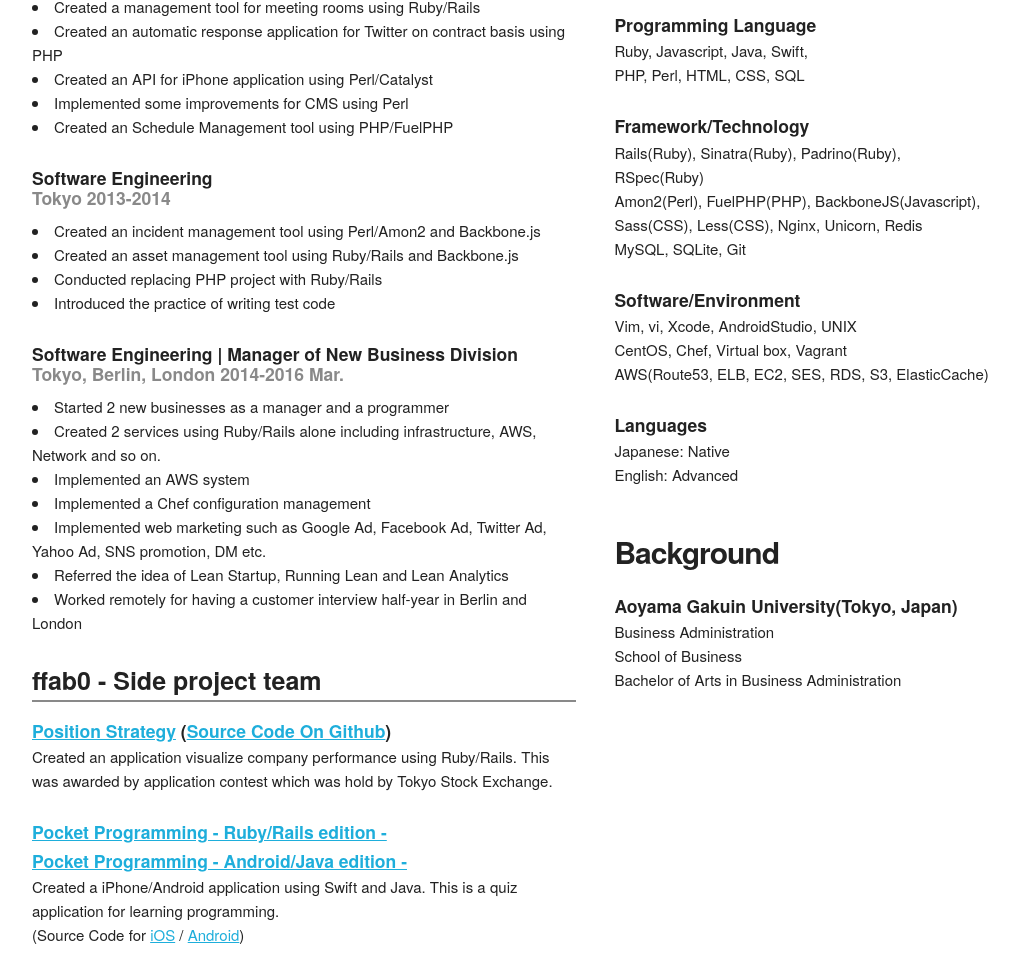
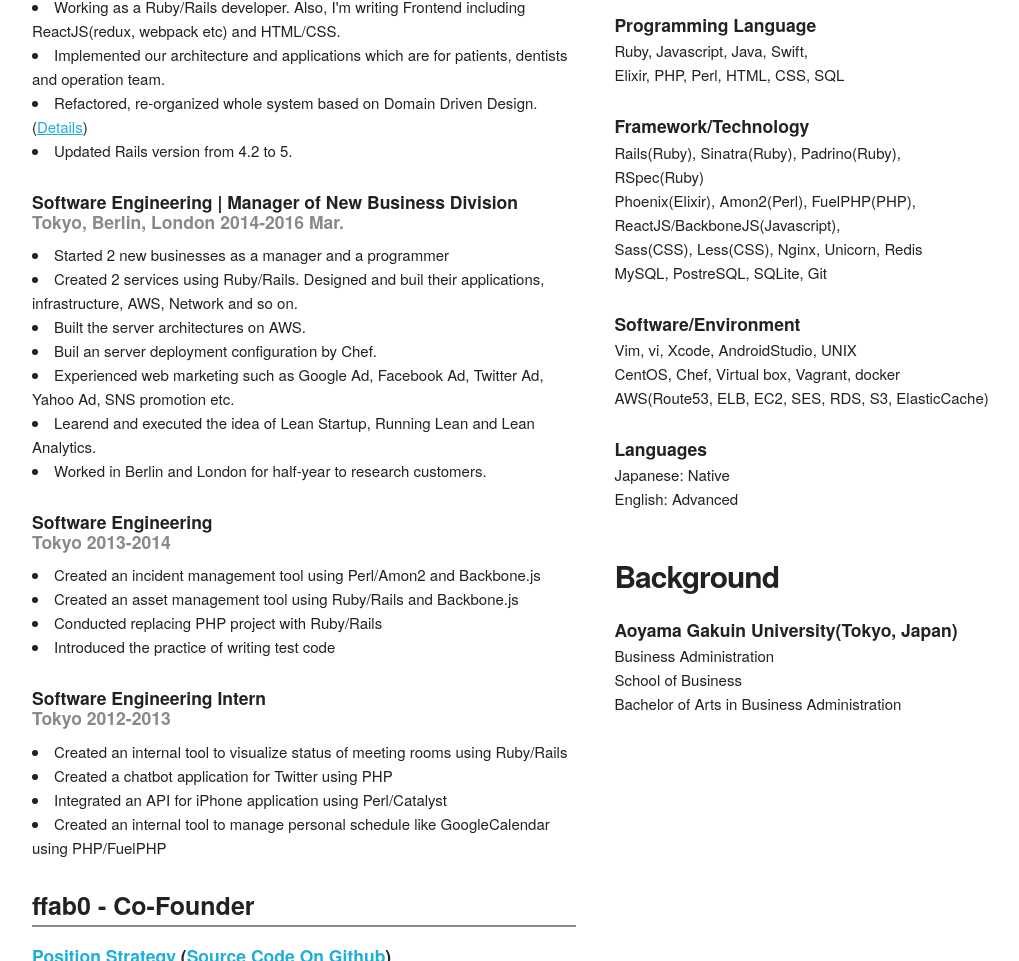
Before and after one commit to mr-myself/mr-myself.github.io, a plain HTML site: page index.html in a window 1280 px wide. Shown: the part 338-1299 px from the top of the page, without its empty margins (128-1147 px from the left). Drawn offline with Linux system fonts and the light colour scheme.

Commit message:
added company

```diff
--- a/index.html
+++ b/index.html
@@ -40,18 +40,35 @@
             <h2>Experience</h2>
           </div>
 
-          <h3 class="decoration-title">GaiaX Co.Ltd.</h3>
+          <div class="experienced-company">
+            <h3 class="decoration-title">Dentolo Deutschland GmbH</h3>
 
             <div class="experience-title">
-            <h3>Software Engineering Intern</h3>
-            <h3 class="gray-color sub-title">Tokyo 2012-2013</h3>
+              <h3>Software Engineering</h3>
+              <h3 class="gray-color sub-title">Berlin 2016, May -</h3>
+            </div>
+
+            <ul>
+              <li>Working as a Ruby/Rails developer. Also, I'm writing Frontend including ReactJS(redux, webpack etc) and HTML/CSS.</li>
+              <li>Implemented our architecture and applications which are for patients, dentists and operation team.</li>
+              <li>Refactored, re-organized whole system based on Domain Driven Design. (<a href="https://road-movie.mr-myself.xyz/articles/6">Details</a>)</li>
+              <li>Updated Rails version from 4.2 to 5.</li>
+            </ul>
+          </div>
+
+          <div class="experienced-company">
+            <div class="experience-title">
+              <h3>Software Engineering | Manager of New Business Division</h3>
+              <h3 class="gray-color sub-title">Tokyo, Berlin, London 2014-2016 Mar.</h3>
             </div>
             <ul>
-            <li>Created  a management tool for meeting rooms using Ruby/Rails</li>
-            <li>Created an automatic response application for Twitter on contract basis using PHP</li>
-            <li>Created an API for iPhone application using Perl/Catalyst</li>
-            <li>Implemented some improvements for CMS using Perl</li>
-            <li>Created an Schedule Management tool using PHP/FuelPHP</li>
+              <li>Started 2 new businesses as a manager and a programmer</li>
+              <li>Created 2 services using Ruby/Rails. Designed and buil their applications, infrastructure, AWS, Network and so on.</li>
+              <li>Built the server architectures on AWS.</li>
+              <li>Buil an server deployment configuration by Chef.</li>
+              <li>Experienced web marketing such as Google Ad, Facebook Ad, Twitter Ad, Yahoo Ad, SNS promotion etc.</li>
+              <li>Learend and executed the idea of Lean Startup, Running Lean and Lean Analytics.</li>
+              <li>Worked in Berlin and London for half-year to research customers.</li>
             </ul>
 
             <div class="experience-title">
@@ -66,26 +83,26 @@
             </ul>
 
             <div class="experience-title">
-            <h3>Software Engineering | Manager of New Business Division</h3>
-            <h3 class="gray-color sub-title">Tokyo, Berlin, London 2014-2016 Mar.</h3>
+              <h3>Software Engineering Intern</h3>
+              <h3 class="gray-color sub-title">Tokyo 2012-2013</h3>
             </div>
             <ul>
-            <li>Started 2 new businesses as a manager and a programmer</li>
-            <li>Created 2 services using Ruby/Rails alone including infrastructure, AWS, Network and so on.</li>
-            <li>Implemented an AWS system</li>
-            <li>Implemented a Chef configuration management</li>
-            <li>Implemented web marketing such as Google Ad, Facebook Ad, Twitter Ad, Yahoo Ad, SNS promotion, DM etc.</li>
-            <li>Referred the idea of Lean Startup, Running Lean and Lean Analytics</li>
-            <li>Worked remotely for having a customer interview half-year in Berlin and London</li>
+              <li>Created an internal tool to visualize status of meeting rooms using Ruby/Rails</li>
+              <li>Created a chatbot application for Twitter using PHP</li>
+              <li>Integrated an API for iPhone application using Perl/Catalyst</li>
+              <li>Created an internal tool to manage personal schedule like GoogleCalendar using PHP/FuelPHP</li>
             </ul>
+          </div>
 
-          <h3 class="decoration-title">ffab0 - Side project team</h3>
+          <div class="experienced-company">
+            <h3 class="decoration-title">ffab0 - Co-Founder</h3>
             <h3><a href="http://position-strategy.ffab0.com">Position Strategy</a>  (<a href="https://github.com/mr-myself/PositionStrategy">Source Code On Github</a>)</h3>
-          <p>Created an application visualize company performance using Ruby/Rails. This was awarded by application contest which was hold by Tokyo Stock Exchange.</p>
+            <p>Created an application which visualize company performances using Ruby/Rails. This was awarded in application contest which was hold by Tokyo Stock Exchange.</p>
             <h3><a href="http://rails.pocket-programming.com">Pocket Programming - Ruby/Rails edition -</a></h3>
             <h3><a href="http://android.pocket-programming.com">Pocket Programming - Android/Java edition -</a></h3>
-          <p>Created a iPhone/Android application using Swift and Java. This is a quiz application for learning programming.<br/>
+            <p>Created ed-tech applications for iPhone/Android using Swift and Java. These are quiz applications for learning programming.<br/>
             (Source Code for <a href="https://github.com/mr-myself/iOS-PocketProgramming-Rails.ver">iOS</a> / <a href="https://github.com/mr-myself/Android-PocketProgramming-Rails.ver">Android</a>)</p>
+          </div>
         </div>
       </div>
 
@@ -105,21 +122,21 @@
           <h3>Programming Language</h3>
           <p>
             Ruby, Javascript, Java, Swift,<br/>
-            PHP, Perl, HTML, CSS, SQL
+            Elixir, PHP, Perl, HTML, CSS, SQL
           </p>
 
           <h3>Framework/Technology</h3>
           <p>
             Rails(Ruby), Sinatra(Ruby), Padrino(Ruby), RSpec(Ruby)<br/>
-            Amon2(Perl), FuelPHP(PHP), BackboneJS(Javascript),<br/>
+            Phoenix(Elixir), Amon2(Perl), FuelPHP(PHP), ReactJS/BackboneJS(Javascript),<br/>
             Sass(CSS), Less(CSS), Nginx, Unicorn, Redis<br/>
-            MySQL, SQLite, Git
+            MySQL, PostreSQL, SQLite, Git
           </p>
 
           <h3>Software/Environment</h3>
           <p>
             Vim, vi, Xcode, AndroidStudio, UNIX<br/>
-            CentOS, Chef, Virtual box, Vagrant<br/>
+            CentOS, Chef, Virtual box, Vagrant, docker<br/>
             AWS(Route53, ELB, EC2, SES, RDS, S3, ElasticCache)
           </p>
 
```
Lines whose indentation alone changed are shown as unchanged.
